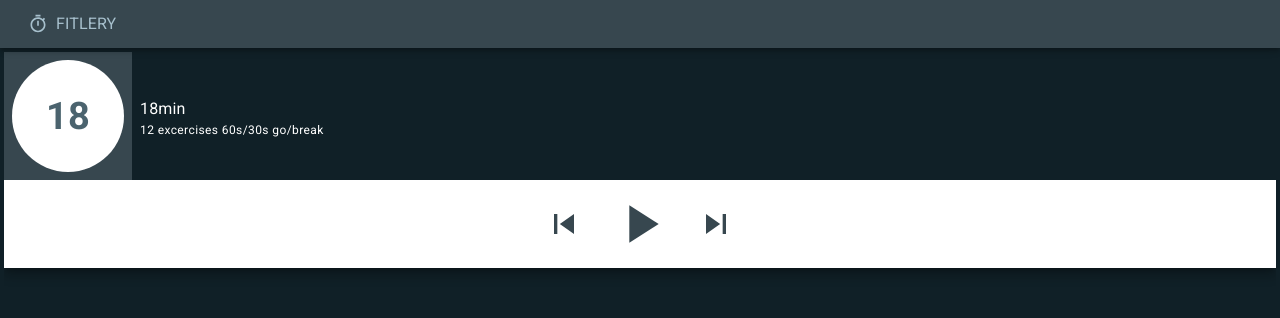
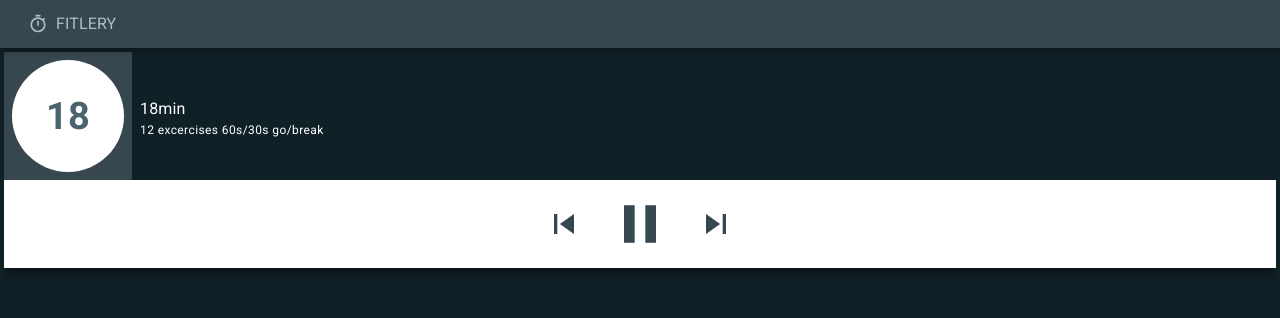
Before and after one commit to m00k/fitlery-web, a React (Create React App) app: page /recents in a window 1280 px wide. Both pictures are taken after a click on the button 640 px from the left and 224 px from the top of the page. Shown: the top 318 px of the page. Built offline with nearby package versions, Linux system fonts and the light colour scheme.

Commit message:
refactor(Player): extract controls

```diff
--- /dev/null
+++ b/src/player/Controls.tsx
@@ -0,0 +1,67 @@
+import { IconButton } from '@material-ui/core';
+import useTheme from '@material-ui/core/styles/useTheme';
+import PlayArrowIcon from '@material-ui/icons/PlayArrow';
+import SkipNextIcon from '@material-ui/icons/SkipNext';
+import SkipPreviousIcon from '@material-ui/icons/SkipPrevious';
+import PauseIcon from '@material-ui/icons/Pause';
+import React, { useState } from 'react';
+import Grid from '../shared/Grid';
+
+export type PlayerState = 'playing' | 'paused' | 'stopped';
+
+const Play = (props: any) =>
+  <IconButton
+    color="primary"
+    onClick={props.onClick}
+  >
+    <PlayArrowIcon style={{ fontSize: '4rem' }}/>
+  </IconButton>
+;
+
+const Pause = (props: any) =>
+  <IconButton
+    color="primary"
+    onClick={props.onClick}
+  >
+    <PauseIcon style={{ fontSize: '4rem' }}/>
+  </IconButton>
+;
+
+const Prev = () =>
+  <IconButton color="primary">
+    <SkipPreviousIcon style={{ fontSize: '2.5rem' }}/>
+  </IconButton>
+;
+
+const Next = () =>
+  <IconButton color="primary">
+    <SkipNextIcon style={{ fontSize: '2.5rem' }}/>
+  </IconButton>
+;
+
+const Controls = () => {
+  const theme = useTheme();
+  const [state, setState] = useState<PlayerState>('stopped');
+
+  return (
+    <Grid
+      alignItems="center"
+      display="grid"
+      justifyContent="center"
+      gridTemplateColumns="1fr 2fr 1fr"
+      minHeight={80}
+      width={200}
+      bgcolor={theme.palette.background.paper}
+    >
+      <Prev />
+      {
+        state !== 'playing'
+          ? <Play onClick={() => setState('playing')}/>
+          : <Pause onClick={() => setState('paused')}/>
+      }
+      <Next />
+    </Grid>
+  );
+}
+
+export default Controls;
--- a/src/player/Player.tsx
+++ b/src/player/Player.tsx
@@ -1,51 +1,9 @@
-import { IconButton } from '@material-ui/core';
 import useTheme from '@material-ui/core/styles/useTheme';
-import PlayArrowIcon from '@material-ui/icons/PlayArrow';
-import SkipNextIcon from '@material-ui/icons/SkipNext';
-import SkipPreviousIcon from '@material-ui/icons/SkipPrevious';
 import React from 'react';
 import Grid from '../shared/Grid';
 import { workouts } from '../workout/data';
+import Controls from './Controls';
 import WorkoutBanner from './WorkoutBanner';
-
-
-const Controls = () => {
-  const theme = useTheme();
-
-  return (
-    <Grid
-      alignItems="center"
-      display="grid"
-      justifyContent="center"
-      gridTemplateColumns="1fr 2fr 1fr"
-      minHeight={80}
-      width={200}
-      bgcolor={theme.palette.background.paper}
-    >
-      <IconButton
-        color="primary"
-      >
-        <SkipPreviousIcon
-          style={{ fontSize: '2.5rem' }}
-        />
-      </IconButton>
-      <IconButton
-        color="primary"
-      >
-        <PlayArrowIcon
-          style={{ fontSize: '4rem' }}
-        />
-      </IconButton>
-      <IconButton
-        color="primary"
-      >
-        <SkipNextIcon
-          style={{ fontSize: '2.5rem' }}
-        />
-      </IconButton>
-    </Grid>
-  );
-}
 
 
 const Player = () => {
```
